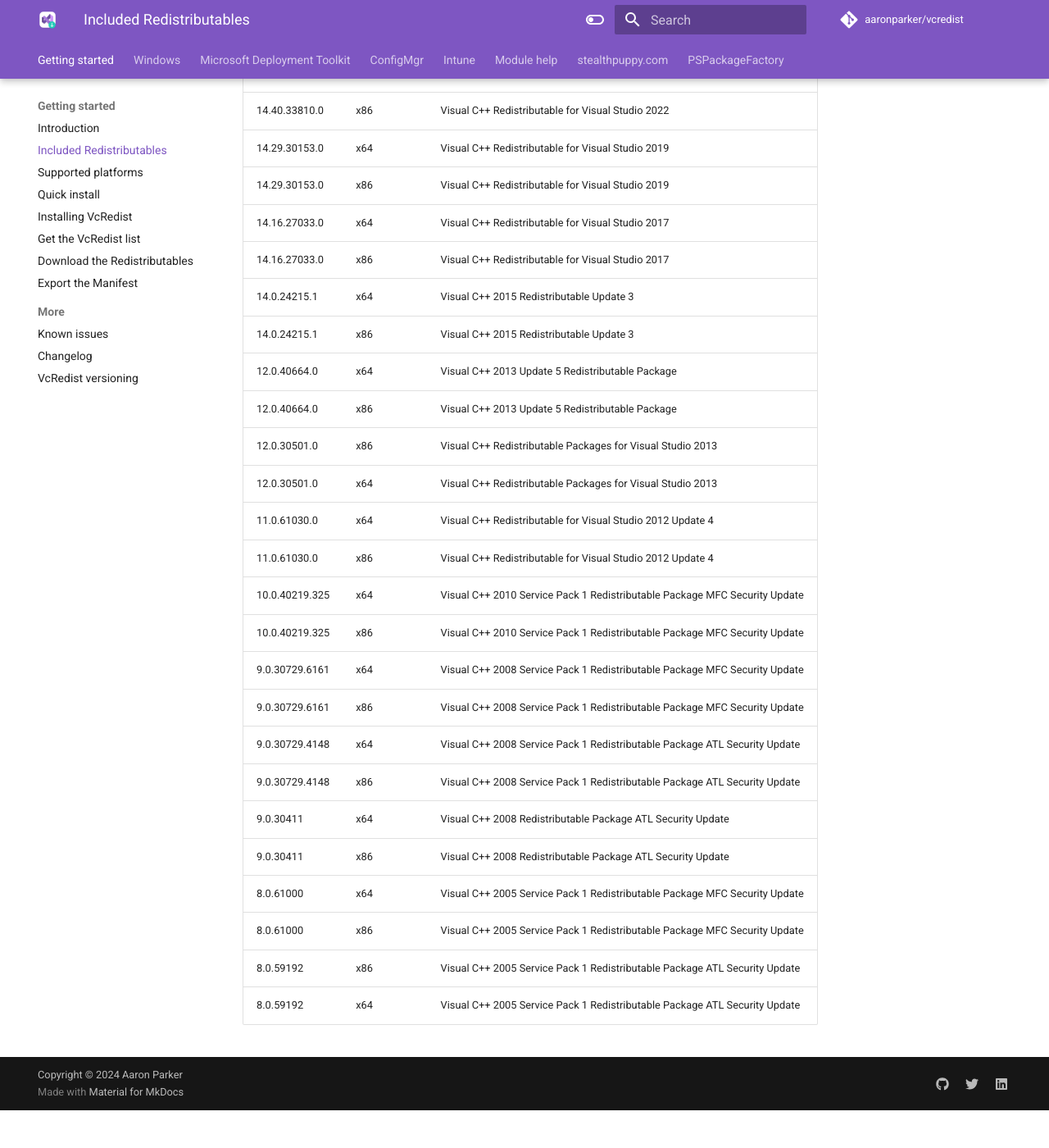
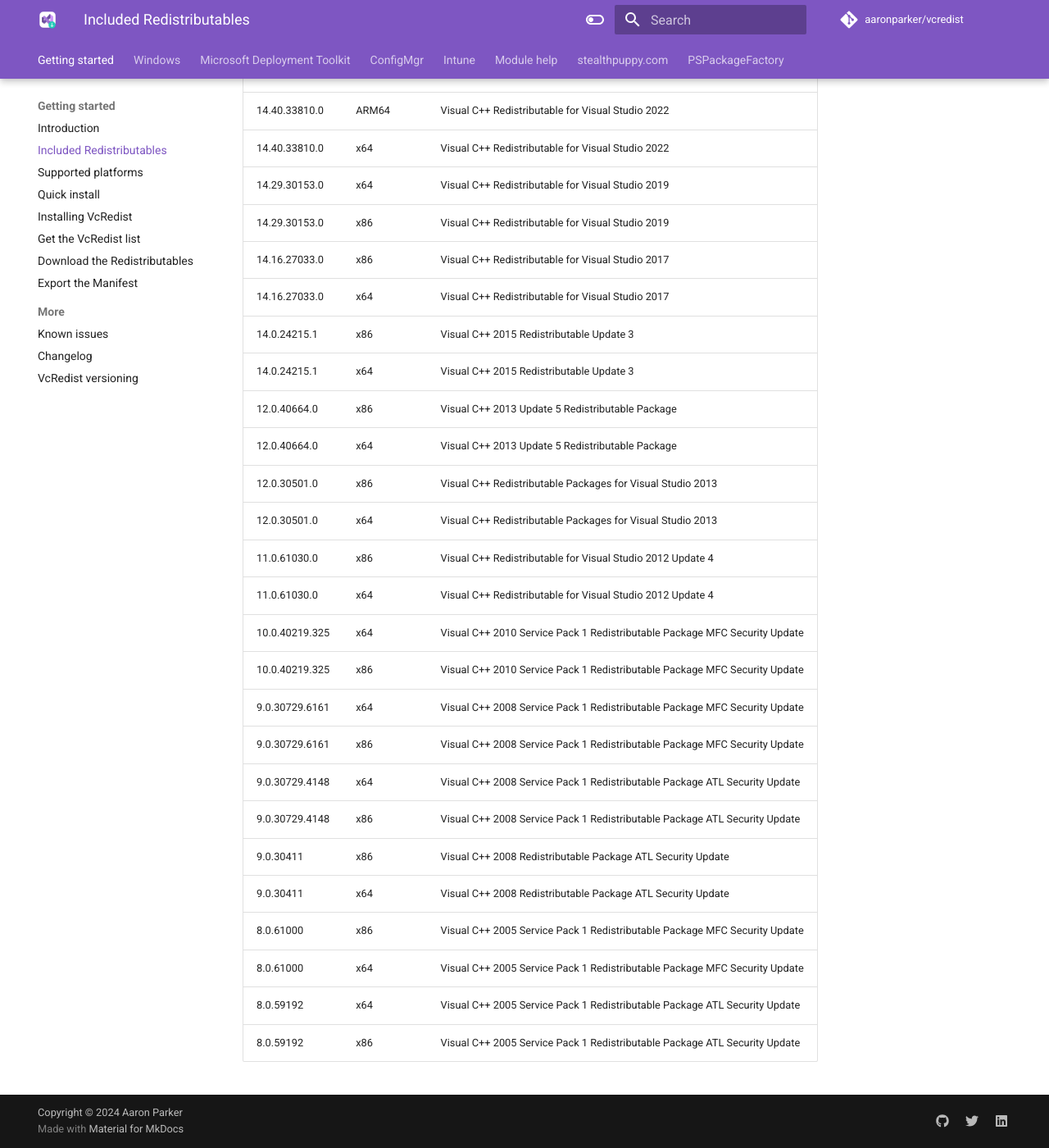
Before and after one commit to aaronparker/vcredist, an MkDocs documentation site: the page built from docs/versions.md, in a window 1280 px wide and 1400 px high, scrolled down 248 px. Shown: the whole window at 82% size. Built offline with MkDocs 1.6.1 and Material for MkDocs 9.7.7, drawn with Linux system fonts in a browser that asks for light colours; comment, search, counter and statistics services are not loaded; before the commit the page ends 1602 px from its top, so only the background shows below that.

Commit message:
Update module 4.1.498

```diff
--- a/docs/versions.md
+++ b/docs/versions.md
@@ -1,32 +1,33 @@
 # Included Redistributables
 
-VcRedist `4.1.497` includes the following Redistributables (supported and unsupported):
+VcRedist `4.1.498` includes the following Redistributables (supported and unsupported):
 
 | Version        | Architecture | Name                                                                       |
 | -------------- | ------------ | -------------------------------------------------------------------------- |
+| 14.40.33810.0  | x86          | Visual C++ Redistributable for Visual Studio 2022                          |
+| 14.40.33810.0  | ARM64        | Visual C++ Redistributable for Visual Studio 2022                          |
 | 14.40.33810.0  | x64          | Visual C++ Redistributable for Visual Studio 2022                          |
-| 14.40.33810.0  | x86          | Visual C++ Redistributable for Visual Studio 2022                          |
 | 14.29.30153.0  | x64          | Visual C++ Redistributable for Visual Studio 2019                          |
 | 14.29.30153.0  | x86          | Visual C++ Redistributable for Visual Studio 2019                          |
+| 14.16.27033.0  | x86          | Visual C++ Redistributable for Visual Studio 2017                          |
 | 14.16.27033.0  | x64          | Visual C++ Redistributable for Visual Studio 2017                          |
-| 14.16.27033.0  | x86          | Visual C++ Redistributable for Visual Studio 2017                          |
+| 14.0.24215.1   | x86          | Visual C++ 2015 Redistributable Update 3                                   |
 | 14.0.24215.1   | x64          | Visual C++ 2015 Redistributable Update 3                                   |
-| 14.0.24215.1   | x86          | Visual C++ 2015 Redistributable Update 3                                   |
+| 12.0.40664.0   | x86          | Visual C++ 2013 Update 5 Redistributable Package                           |
 | 12.0.40664.0   | x64          | Visual C++ 2013 Update 5 Redistributable Package                           |
-| 12.0.40664.0   | x86          | Visual C++ 2013 Update 5 Redistributable Package                           |
 | 12.0.30501.0   | x86          | Visual C++ Redistributable Packages for Visual Studio 2013                 |
 | 12.0.30501.0   | x64          | Visual C++ Redistributable Packages for Visual Studio 2013                 |
+| 11.0.61030.0   | x86          | Visual C++ Redistributable for Visual Studio 2012 Update 4                 |
 | 11.0.61030.0   | x64          | Visual C++ Redistributable for Visual Studio 2012 Update 4                 |
-| 11.0.61030.0   | x86          | Visual C++ Redistributable for Visual Studio 2012 Update 4                 |
 | 10.0.40219.325 | x64          | Visual C++ 2010 Service Pack 1 Redistributable Package MFC Security Update |
 | 10.0.40219.325 | x86          | Visual C++ 2010 Service Pack 1 Redistributable Package MFC Security Update |
 | 9.0.30729.6161 | x64          | Visual C++ 2008 Service Pack 1 Redistributable Package MFC Security Update |
 | 9.0.30729.6161 | x86          | Visual C++ 2008 Service Pack 1 Redistributable Package MFC Security Update |
 | 9.0.30729.4148 | x64          | Visual C++ 2008 Service Pack 1 Redistributable Package ATL Security Update |
 | 9.0.30729.4148 | x86          | Visual C++ 2008 Service Pack 1 Redistributable Package ATL Security Update |
+| 9.0.30411      | x86          | Visual C++ 2008 Redistributable Package ATL Security Update                |
 | 9.0.30411      | x64          | Visual C++ 2008 Redistributable Package ATL Security Update                |
-| 9.0.30411      | x86          | Visual C++ 2008 Redistributable Package ATL Security Update                |
+| 8.0.61000      | x86          | Visual C++ 2005 Service Pack 1 Redistributable Package MFC Security Update |
 | 8.0.61000      | x64          | Visual C++ 2005 Service Pack 1 Redistributable Package MFC Security Update |
-| 8.0.61000      | x86          | Visual C++ 2005 Service Pack 1 Redistributable Package MFC Security Update |
+| 8.0.59192      | x64          | Visual C++ 2005 Service Pack 1 Redistributable Package ATL Security Update |
 | 8.0.59192      | x86          | Visual C++ 2005 Service Pack 1 Redistributable Package ATL Security Update |
-| 8.0.59192      | x64          | Visual C++ 2005 Service Pack 1 Redistributable Package ATL Security Update |
```
Also changed, not shown: docs/changelog.md (+1 -1 lines), 1 other file.
